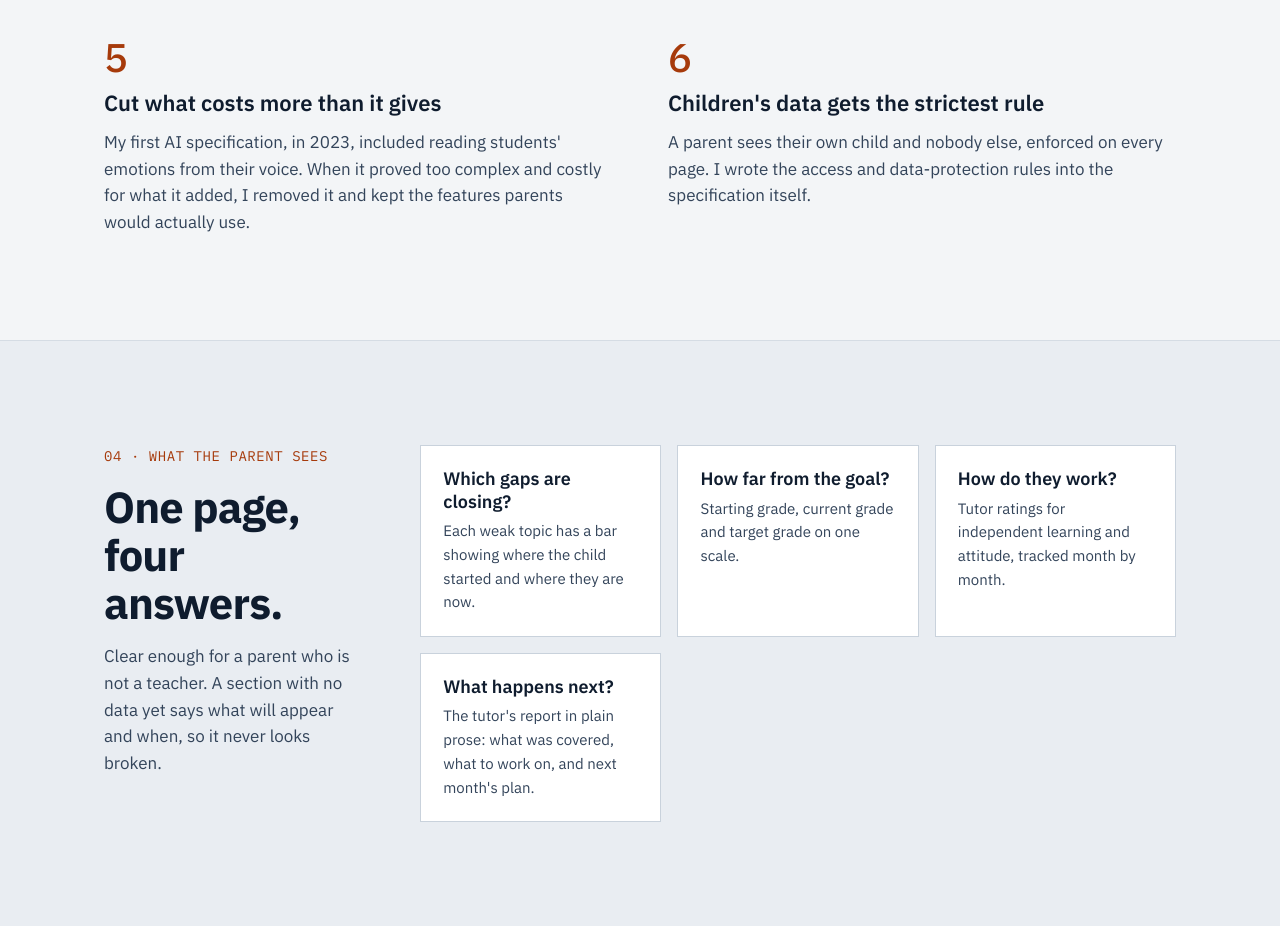
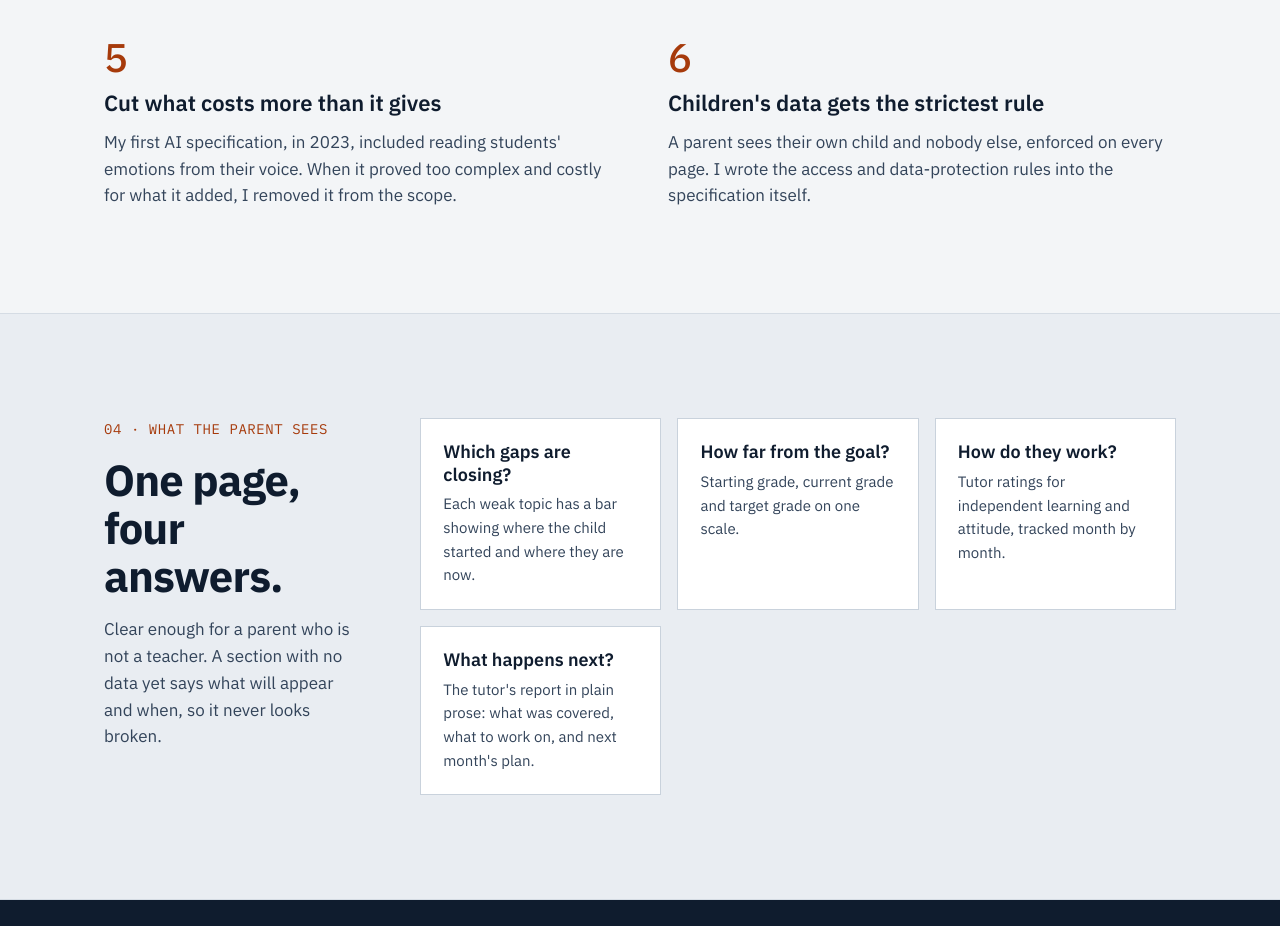
Before and after one commit to Manfred-Olbrich-Founder/manfredolbrich-site, an Astro site: page /case-studies/ai-lesson-analysis in a window 1280 px wide. Shown: the part 3164-4090 px from the top of the page. Built offline with nearby package versions, Linux system fonts and the light colour scheme; Astro itself is replaced by a stand-in of ours.

Commit message:
Tighten AI scope wording
Co-Authored-By: Claude Opus 5.5 <noreply@anthropic.com>
Claude-Session: https://claude.ai/code/session_01GT7f9YAnyKgimpgGAcTkSW

```diff
--- a/src/content/case-studies/ai-lesson-analysis.md
+++ b/src/content/case-studies/ai-lesson-analysis.md
@@ -55,7 +55,7 @@ decisions:
     - title: "A published month cannot be edited"
       text: "Each monthly update is stored as its own snapshot. A correction goes back through the tutor's approval; nobody can quietly rewrite history."
     - title: "Cut what costs more than it gives"
-      text: "My first AI specification, in 2023, included reading students' emotions from their voice. When it proved too complex and costly for what it added, I removed it and kept the features parents would actually use."
+      text: "My first AI specification, in 2023, included reading students' emotions from their voice. When it proved too complex and costly for what it added, I removed it from the scope."
     - title: "Children's data gets the strictest rule"
       text: "A parent sees their own child and nobody else, enforced on every page. I wrote the access and data-protection rules into the specification itself."
 extra:
```
